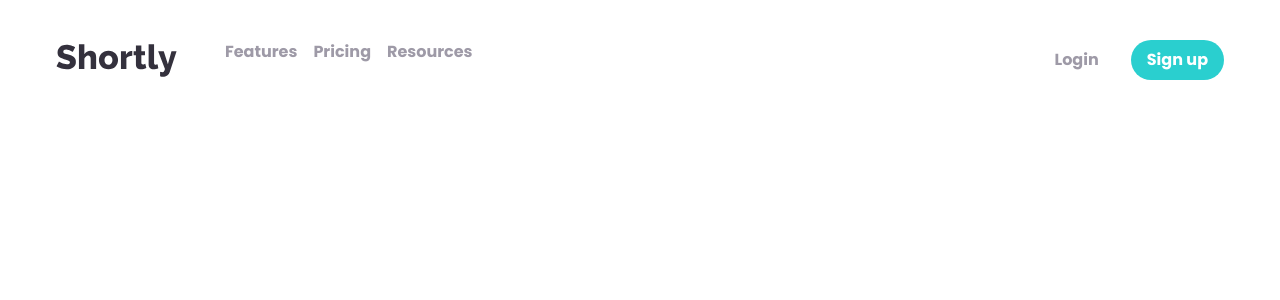
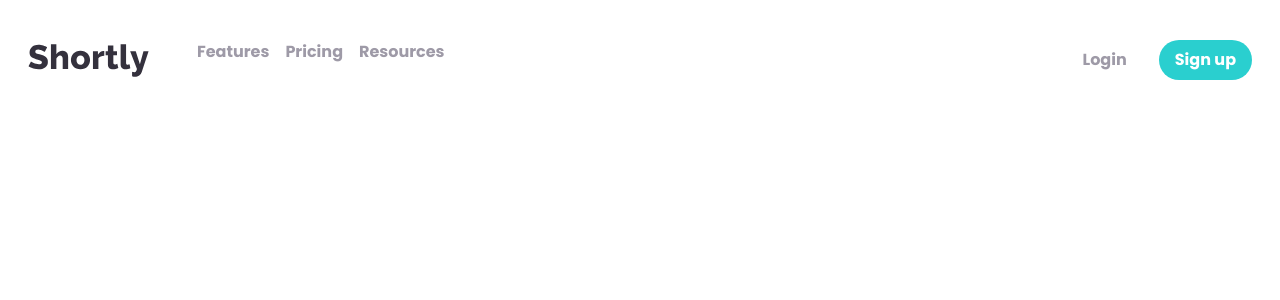
Before and after one commit to Kaspi-Chan/url-shortening-api-master, a React (Vite) app: page / in a window 1280 px wide. Shown: the top 300 px of the page. Built offline with nearby package versions, Linux system fonts and the light colour scheme.

Commit message:
Add a container on the main element and adjust nav logic

```diff
--- a/src/App.jsx
+++ b/src/App.jsx
@@ -3,8 +3,9 @@ import Header from "./components/Navbar";
 
 function App() {
   return (
-    <main>
+    <main className="container mx-auto">
       <Header />
+
     </main>
   );
 }
--- a/src/components/Navbar.jsx
+++ b/src/components/Navbar.jsx
@@ -4,7 +4,7 @@ import Nav from "./Nav";
 
 const Header = () => {
   return (
-    <header className="py-5 px-7 sm:py-10 sm:px-14 flex items-center gap-12 justify-between">
+    <header className="py-5 sm:py-10 px-7 flex items-center gap-12 justify-between relative">
       <img src={logoSrc} alt="Shortly logo" />
       <Nav />
     </header>
--- a/src/index.css
+++ b/src/index.css
@@ -27,9 +27,3 @@ body{
 .nav-responsive {
   width: calc(100% - 2 * 1.75rem)
 }
-
-@media (min-width: 640px) {
-  .nav-responsive {
-    width: calc(100% - 2 * 3.5rem);
-  }
-}
```
